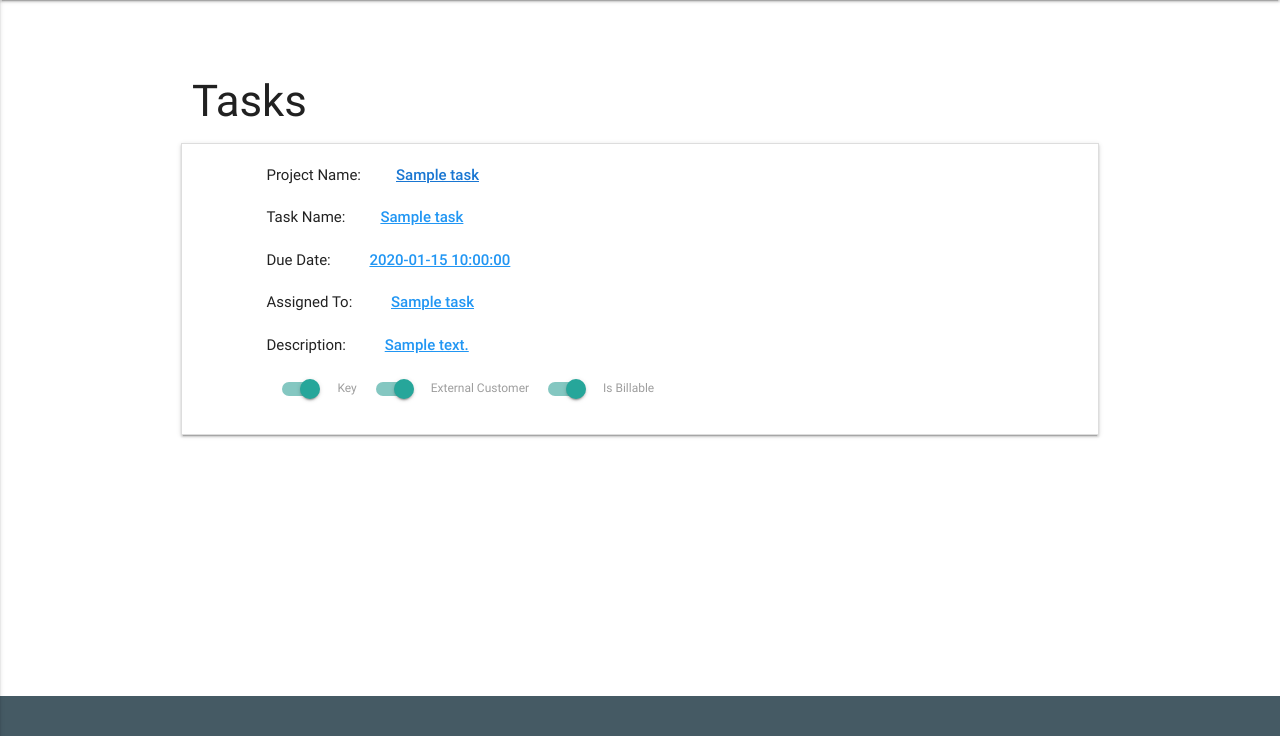
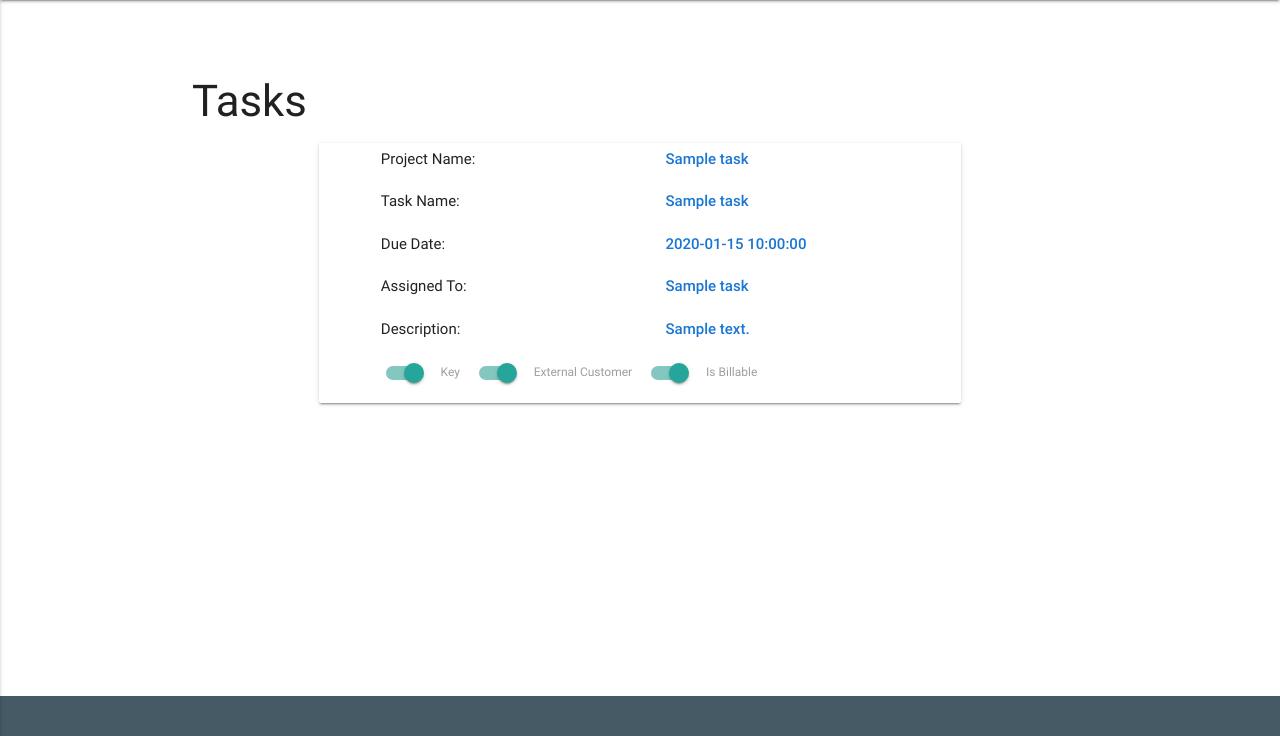
Before and after one commit to Mofarrell1967/project-task-tracker, a Flask app: page / in a window 1280 px wide. Shown: the part 64-800 px from the top of the page. Run offline with Flask 2, Linux system fonts and the light colour scheme; a database or web service that is not in the repository returns one stand-in record (values such as "Sample title"); some libraries are stand-ins or nearby versions.

Commit message:
Updated layout of viewtasks.html

```diff
--- a/templates/viewtasks.html
+++ b/templates/viewtasks.html
@@ -1,31 +1,35 @@
 {% extends 'base.html'%} {% block content %}
 <h3>Tasks</h3>
 <div class="row">
-   <ul class="collapsible">
+   <ul class="container">
         {% for task in tasks %}
         <li>
-            <div class="collapsible-header">
+            <div class="card horizontal">
                 <div class="col s1">
 
 
                 </div>
                  <div class="task_header col s12">
+
                 <div class="row">
+                <div class="col s6">Project Name:</div>
+                <strong class="blue-text text-darken-2">{{task.project_name}}</strong>
+                    </div>
 
-                   Project Name:<strong class="blue-text text-darken-2 spacing">{{task.project_name}}</strong>
+                <div class="row">
+                     <div class="col s6">Task Name: </div>  <strong class="blue-text text-darken-2">{{task.task_name}}</strong>
+                 </div>
+                  <div class="row">
+                    <div class="col s6">Due Date: </div><strong class="blue-text text-darken-2">{{task.due_date}}</strong>
+                    </div>
+                  <div class="row">
+                    <div class="col s6">Assigned To: </div><strong class="blue-text text-darken-2">{{task.staff_name}}</strong>
                     </div>
                 <div class="row">
-                     Task Name:<strong class="blue-text spacing">{{task.task_name}}</strong>
-                 </div>
-                  <div class="row">
-                    Due Date: <strong class="blue-text spacing">{{task.due_date}}</strong>
+                    <div class="col s6">Description: </div> <strong class="blue-text text-darken-2">{{task.task_description}}</strong>
                     </div>
-                  <div class="row">
-                    Assigned To: <strong class="blue-text spacing">{{task.staff_name}}</strong>
-                    </div>
-                <div class="row">
-                    Description: <strong class="blue-text spacing">{{task.task_description}}</strong>
-                    </div>
+
+
 
                          <div class="row">
             <div class="switch">
```
